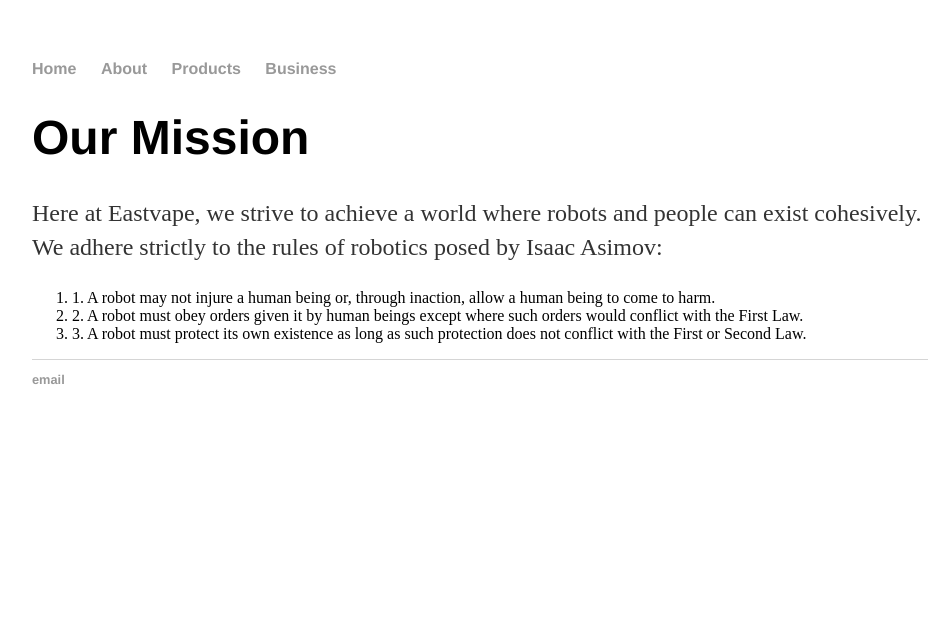
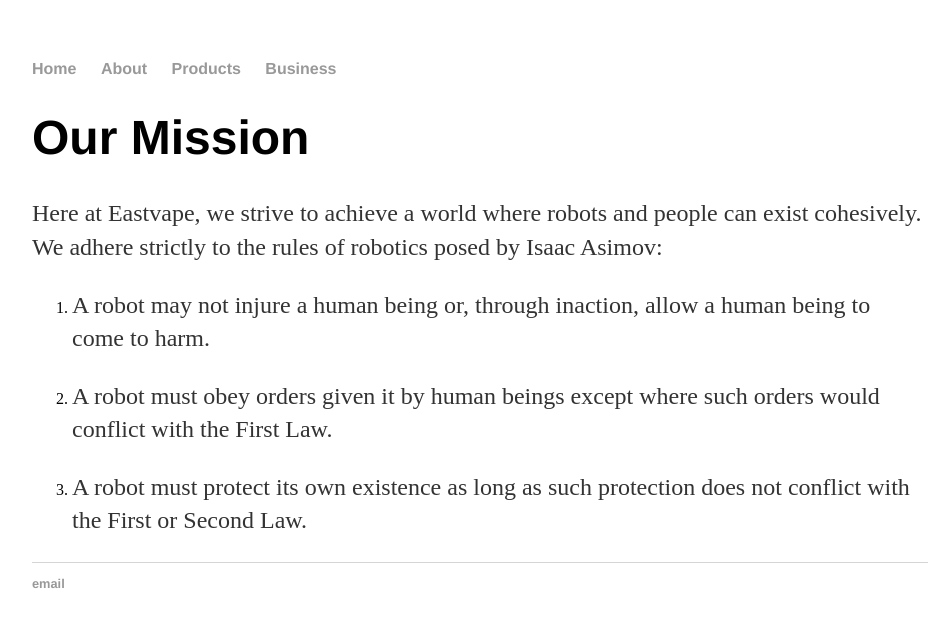
Before and after one commit to andycepi/bal.github.io, a Jekyll site: the page built from about.html, in a window 1280 px wide. Shown: the top 627 px of the page, without its empty margins (160-1111 px from the left). Built offline with Jekyll 4.4.1, drawn with Linux system fonts in a browser that asks for light colours.

Commit message:
update about

```diff
--- a/about.html
+++ b/about.html
@@ -7,16 +7,16 @@
 	<p>Here at Eastvape, we strive to achieve a world where robots and people can exist cohesively. We adhere strictly to the rules of robotics posed by Isaac Asimov:</p>
   <ol>
     <li>
-      1. A robot may not injure a human being or, through inaction, allow a human being to
-    come to harm.
+      <p>A robot may not injure a human being or, through inaction, allow a human being to
+    come to harm.</p>
     </li>
     <li>
-      2. A robot must obey orders given it by human beings except where such orders would
-      conflict with the First Law.
+      <p>A robot must obey orders given it by human beings except where such orders would
+      conflict with the First Law.</p>
     </li>
     <li>
-      3. A robot must protect its own existence as long as such protection does not conflict
-      with the First or Second Law.
+      <p>A robot must protect its own existence as long as such protection does not conflict
+      with the First or Second Law.</p>
     </li>
   </ol>
 </div><!-- /.blurb -->
```
